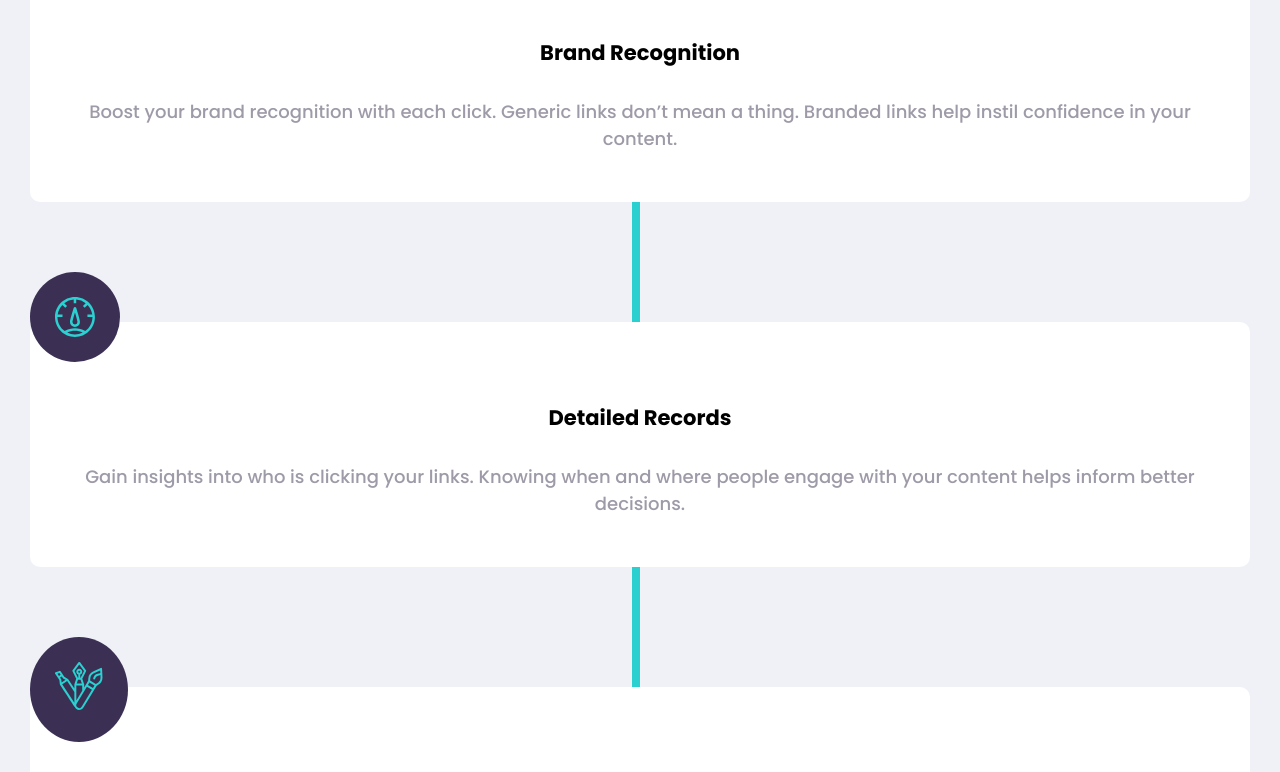
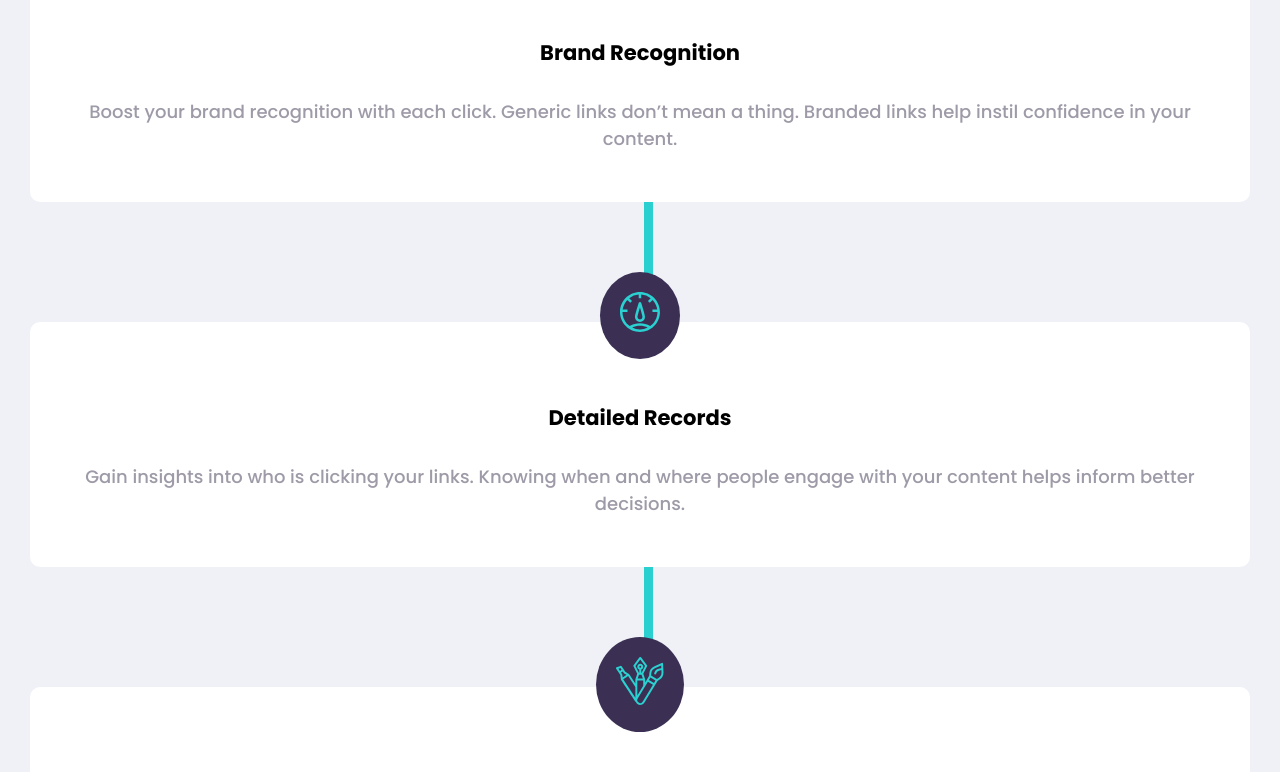
Before and after one commit to thaisont/URL-API, a website: page index.html in a window 1280 px wide. Shown: the part 1944-2716 px from the top of the page. Drawn offline with Linux system fonts and the light colour scheme.

Commit message:
vertical line added

```diff
--- a/css/_component.scss
+++ b/css/_component.scss
@@ -1,7 +1,7 @@
 .vertical-line {
-  border-left: 8px solid $color-primary;
+  border-left: 9px solid $color-primary;
   height: 950px;
   position: absolute;
   z-index: 0;
-  right: 50%;
+  right: 49%;
 }
--- a/css/_main.scss
+++ b/css/_main.scss
@@ -162,13 +162,22 @@ input {
 }
 
 .icon {
-  background-color: $color-primary-violet;
-  position: absolute;
-  padding: 2.5rem;
-  border-radius: 50%;
+  // background-color: #3b3054;
+  // position: absolute;
+  // padding: 2rem;
+  // border-radius: 50%;
+  // top: -15%;
+
   display: flex;
   justify-content: center;
-  margin-top: -5rem;
+
+  &-bg {
+    position: absolute;
+    background: $color-primary-violet;
+    border-radius: 50%;
+    padding: 2rem;
+    top: -5rem;
+  }
 }
 
 .feature-heading {
@@ -190,7 +199,7 @@ input {
 
 .bottom-banner {
   position: relative;
-  height: 100vh;
+  height: 50vh;
   overflow: hidden;
   z-index: 1;
   padding: 10rem 0;
@@ -200,7 +209,7 @@ input {
     position: absolute;
     top: 0px;
     right: 0px;
-    height: 100vh;
+    height: 50vh;
     z-index: -1;
   }
 
--- a/index.html
+++ b/index.html
@@ -97,7 +97,9 @@
       <div class="vertical-line"></div>
       <div class="feature">
         <div class="icon">
-          <img src="./images/icon-brand-recognition.svg" alt="">
+          <div class="icon-bg">
+            <img src="./images/icon-brand-recognition.svg" alt="">
+          </div>
         </div>
         <div class="feature-content">
           <h3 class="feature-heading">Brand Recognition</h3>
@@ -112,7 +114,9 @@
 
       <div class="feature">
         <div class="icon">
-          <img src="./images/icon-detailed-records.svg" alt="">
+          <div class="icon-bg">
+            <img src="./images/icon-detailed-records.svg" alt="">
+          </div>
         </div>
         <div class="feature-content-2">
           <h3 class="feature-heading">Detailed Records</h3>
```
Also changed, not shown: css/style.css, 1 other file.
